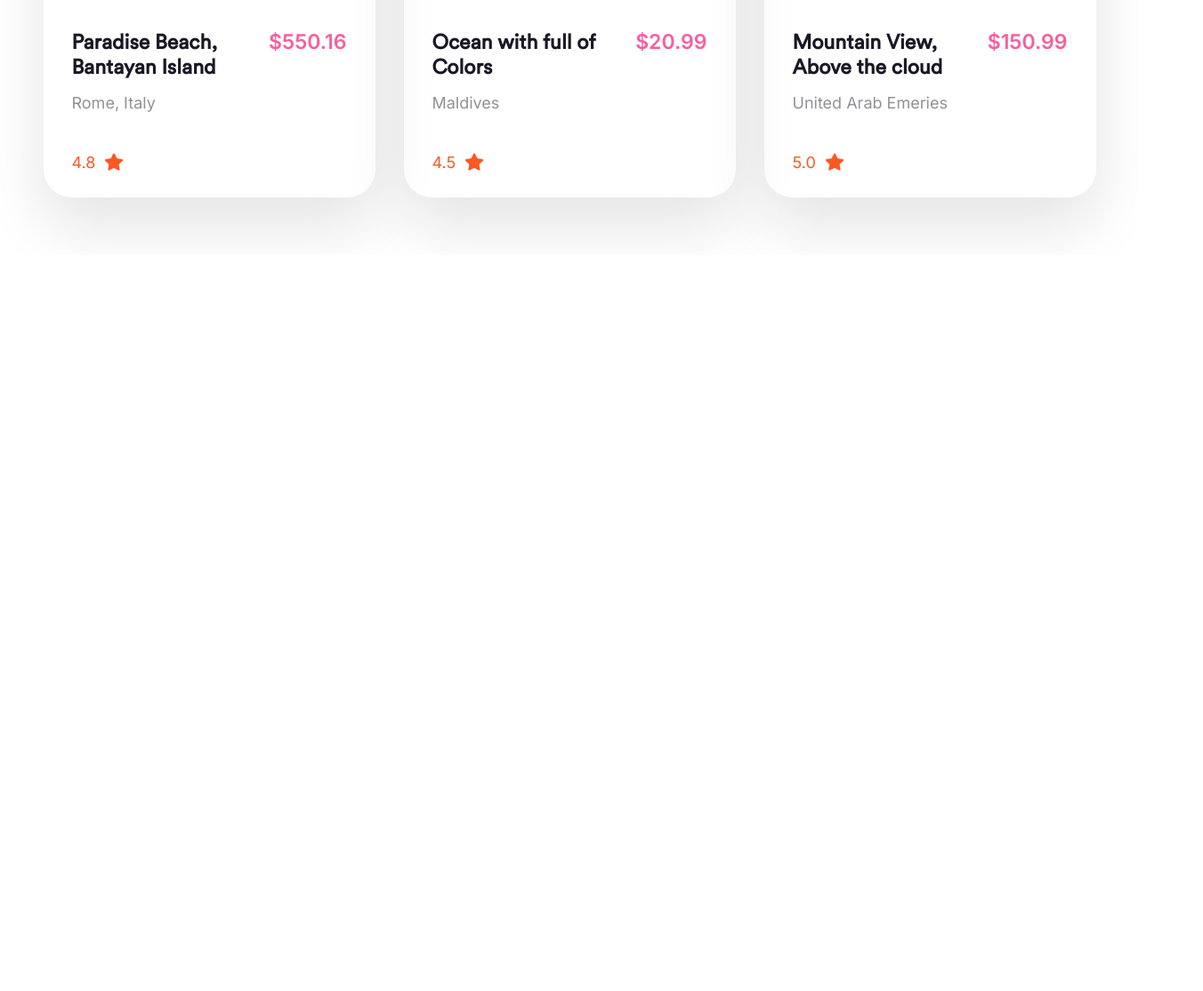
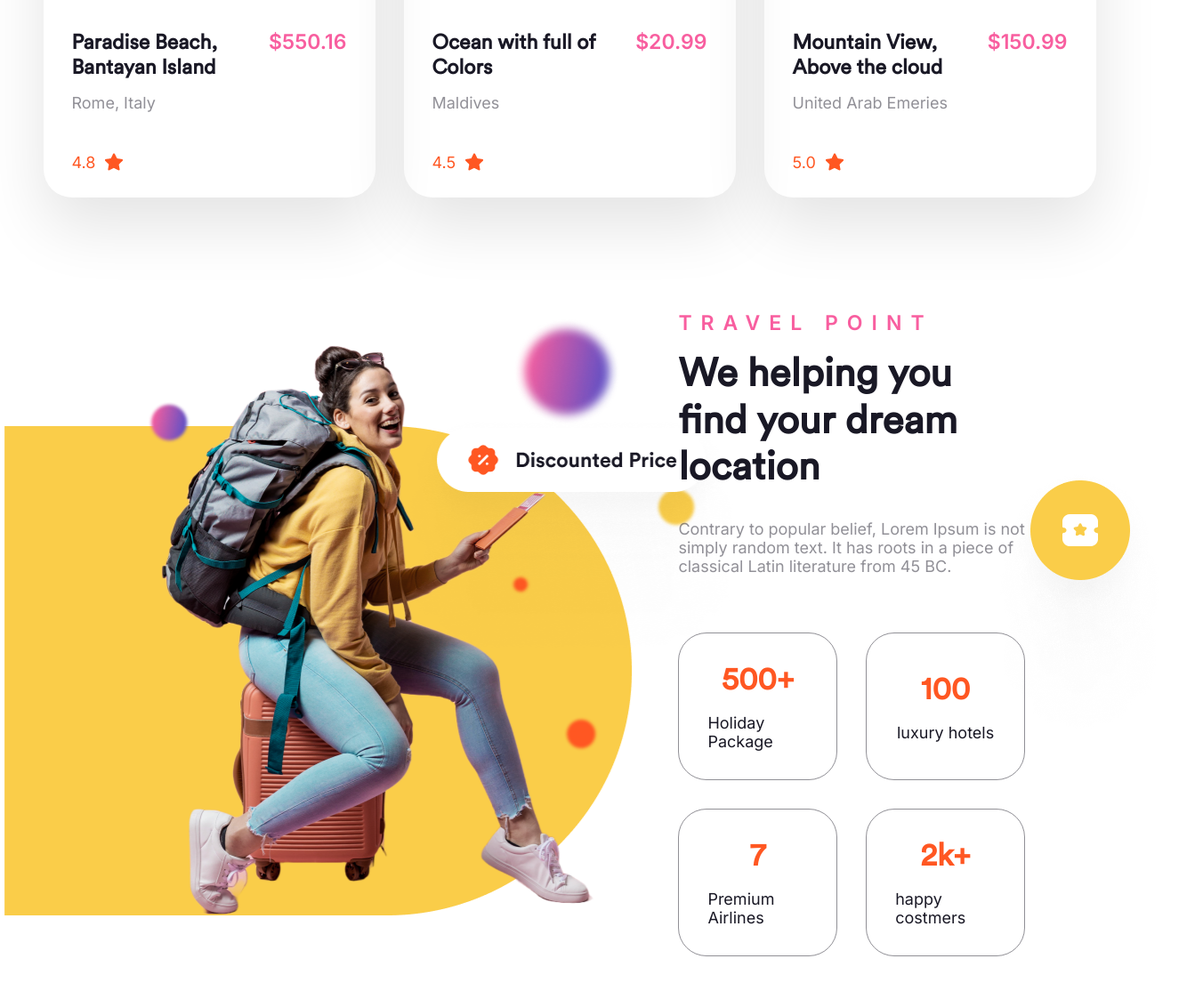
Before and after one commit to ghassen-git/test-git-sass, a website: page index.html in a window 1280 px wide. Shown: the part 2230-3344 px from the top of the page at 89% size, 1352 px wide, since content can reach past the window. Before the commit the page ends 2516 px from the top, so only its background shows below. Drawn offline with Linux system fonts and the light colour scheme; files whose address does not match are found by name.

Commit message:
discount section-->done

```diff
--- a/index.html
+++ b/index.html
@@ -148,5 +148,40 @@
         </div>
       </div>
     </section>
+    <section class="discount-section">
+      <div class="img-box"><img src="asset/Group 9238.png" alt="" /></div>
+      <div class="text-box">
+        <div ">
+          <div class="header">
+            <p class="pink-text">Travel Point</p>
+            <h2>We helping you find your dream location</h2>
+            <p>
+              Contrary to popular belief, Lorem Ipsum is not <br> simply random text.
+              It has roots in a piece of <br> classical Latin literature from 45 BC.
+            </p>
+          </div> <img class="text-img" src="asset/Frame 50.png" alt="">
+          <div class="stats">
+            <div>
+              <span>500+</span>
+              <p>Holiday Package</p>
+            </div>
+            <div>
+              <span>100</span>
+              <p>luxury hotels</p>
+            </div>
+            <div>
+              <span>7</span>
+              <p>Premium Airlines</p>
+            </div>
+            <div>
+              <span>2k+</span>
+              <p>happy costmers</p>
+            </div>
+          </div>
+
+        </div>
+      </div>
+    </section>
+
   </body>
 </html>
--- a/sass/style.scss
+++ b/sass/style.scss
@@ -267,10 +267,57 @@ nav {
         .rating {
           margin-top: 4.4rem;
           align-items: center;
-          color: #ff5722;
+          color: $secondary;
           gap: 0.9rem;
         }
       }
     }
   }
 }
+.discount-section {
+  display: flex;
+  gap: 2rem;
+  .img-box {
+    transform: translate(-20%);
+    width: 60%;
+  }
+  .text-box {
+    position: relative;
+    .text-img {
+      top: 17.1rem;
+      left: 31.3rem;
+      position: absolute;
+    }
+    h2 {
+      margin-bottom: 3.2rem;
+    }
+    .header {
+      margin-bottom: 6.4rem;
+    }
+    .stats {
+      display: grid;
+      grid-template-rows: 1fr 1fr;
+      grid-template-columns: 1fr 1fr;
+      gap: 3.2rem;
+      span {
+        color: $secondary;
+        font-weight: 700;
+        font-size: 3.5rem;
+        margin-bottom: 1.6rem;
+      }
+      p {
+        color: $primary;
+        font-weight: 400;
+      }
+      div {
+        padding: 3.2rem;
+        border: 0.1rem solid $gray;
+        border-radius: 3.2rem;
+        display: flex;
+        align-items: center;
+        justify-content: center;
+        flex-direction: column;
+      }
+    }
+  }
+}
```
Also changed, not shown: sass/style.css, 1 other file.
